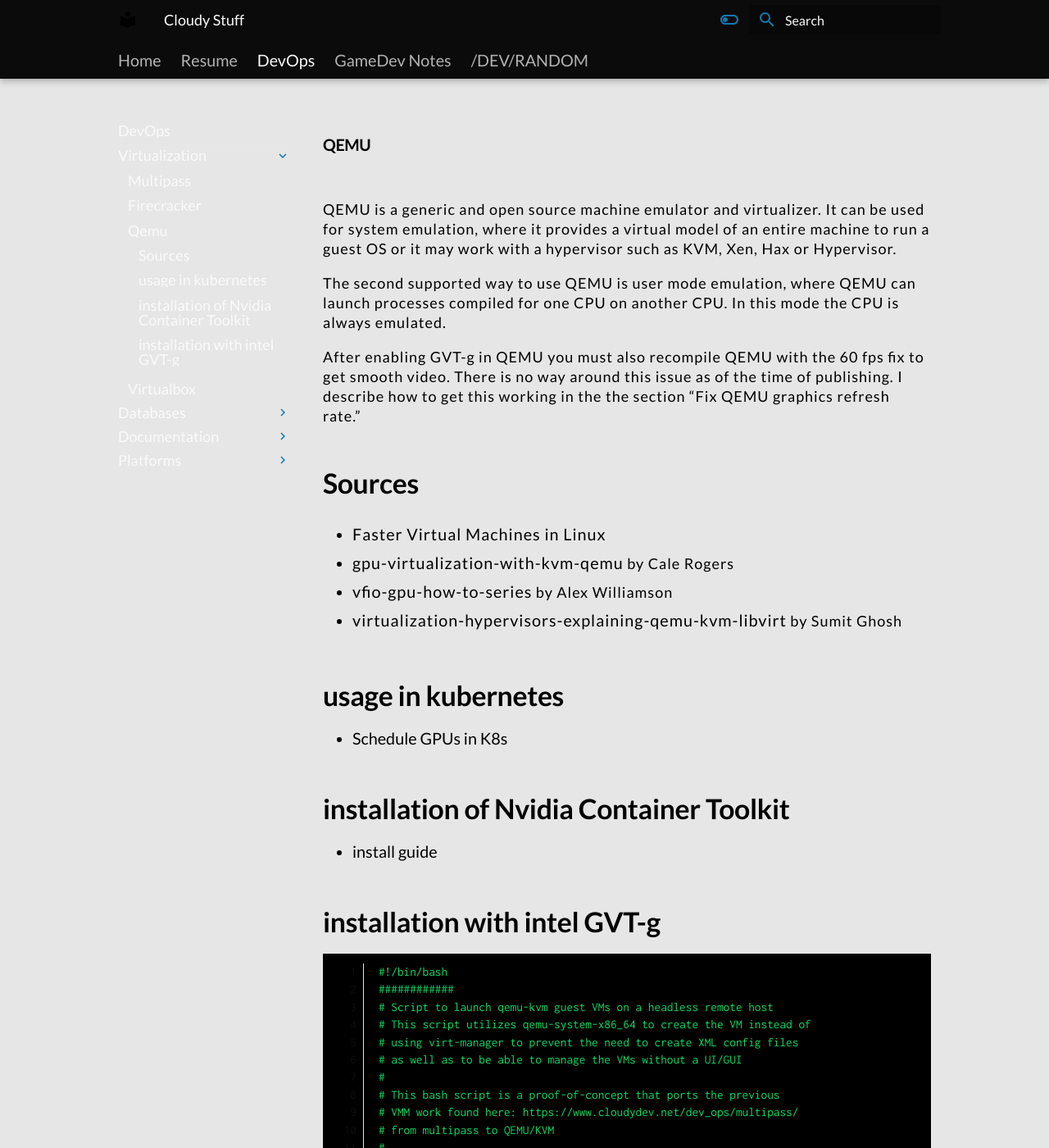
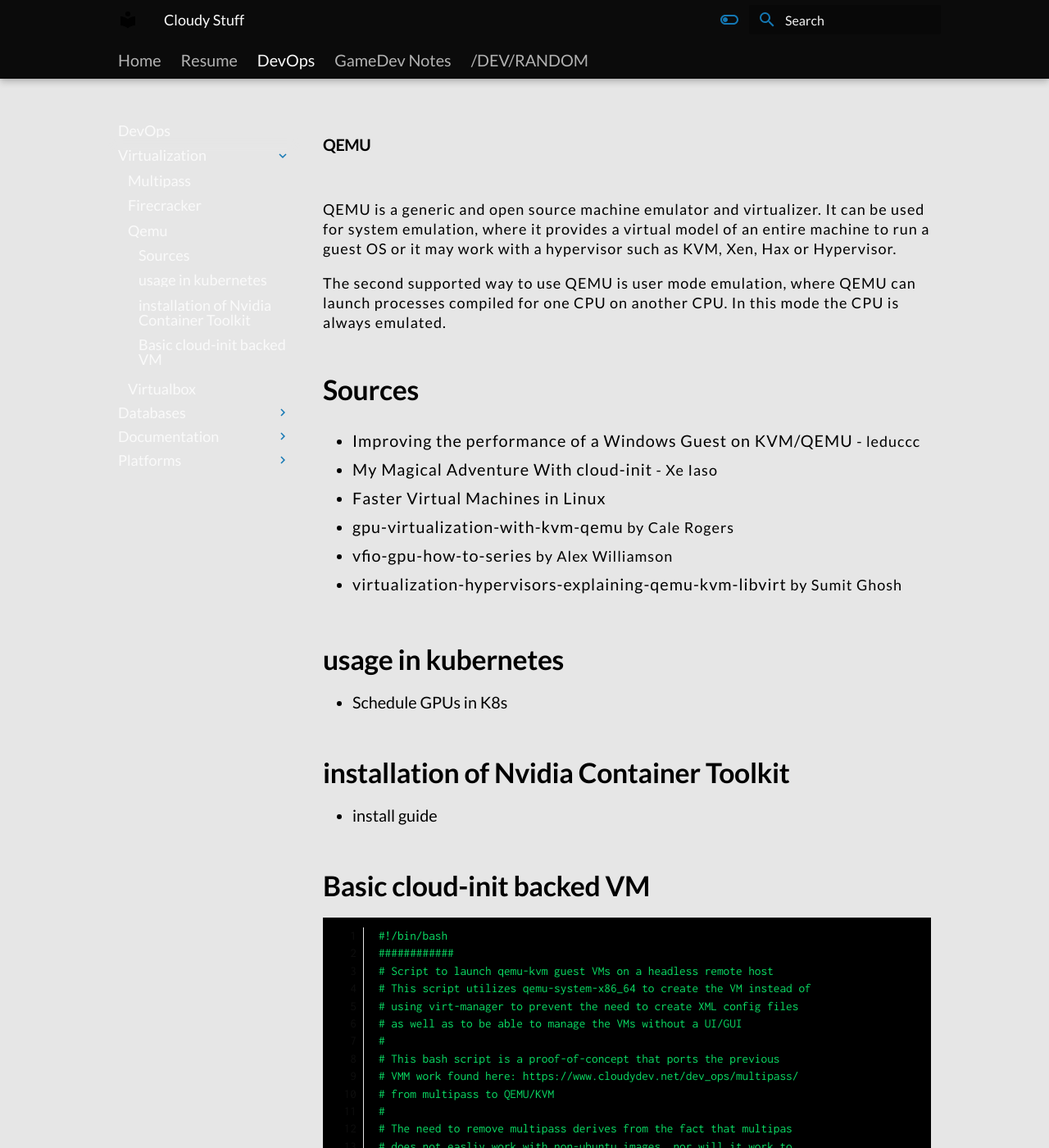
Before and after one commit to cloudymax/CloudyDevDotNet, an MkDocs documentation site: the page built from docs/dev_ops/qemu.md, in a window 1280 px wide and 1400 px high. Shown: the whole window at 82% size. Built offline with MkDocs 1.6.1 and Material for MkDocs 9.7.7, drawn with Linux system fonts in a browser that asks for light colours; emoji names are drawn with the system emoji font.

Commit message:
add more references to to qemu section

````diff
--- a/docs/dev_ops/qemu.md
+++ b/docs/dev_ops/qemu.md
@@ -4,9 +4,12 @@ QEMU is a generic and open source machine emulator and virtualizer. It can be us
 
 The second supported way to use QEMU is __user mode emulation__, where QEMU can launch processes compiled for one CPU on another CPU. In this mode the CPU is always emulated.
 
-After enabling GVT-g in QEMU you must also recompile QEMU with the 60 fps fix to get smooth video. There is no way around this issue as of the time of publishing. I describe how to get this working in the the section “Fix QEMU graphics refresh rate.”
 
 ## Sources
+
+- [Improving the performance of a Windows Guest on KVM/QEMU](https://leduccc.medium.com/improving-the-performance-of-a-windows-10-guest-on-qemu-a5b3f54d9cf5) - leduccc
+
+- [My Magical Adventure With cloud-init](https://christine.website/blog/cloud-init-2021-06-04) - Xe Iaso
 
 - [Faster Virtual Machines in Linux](https://adamgradzki.com/2020/04/06/faster-virtual-machines-linux/)
 
@@ -25,7 +28,7 @@ After enabling GVT-g in QEMU you must also recompile QEMU with the 60 fps fix to
 
 - [install guide](https://docs.nvidia.com/datacenter/cloud-native/container-toolkit/install-guide.html)
 
-## installation with intel GVT-g
+## Basic cloud-init backed VM
 
 ```bash
 #!/bin/bash
````
